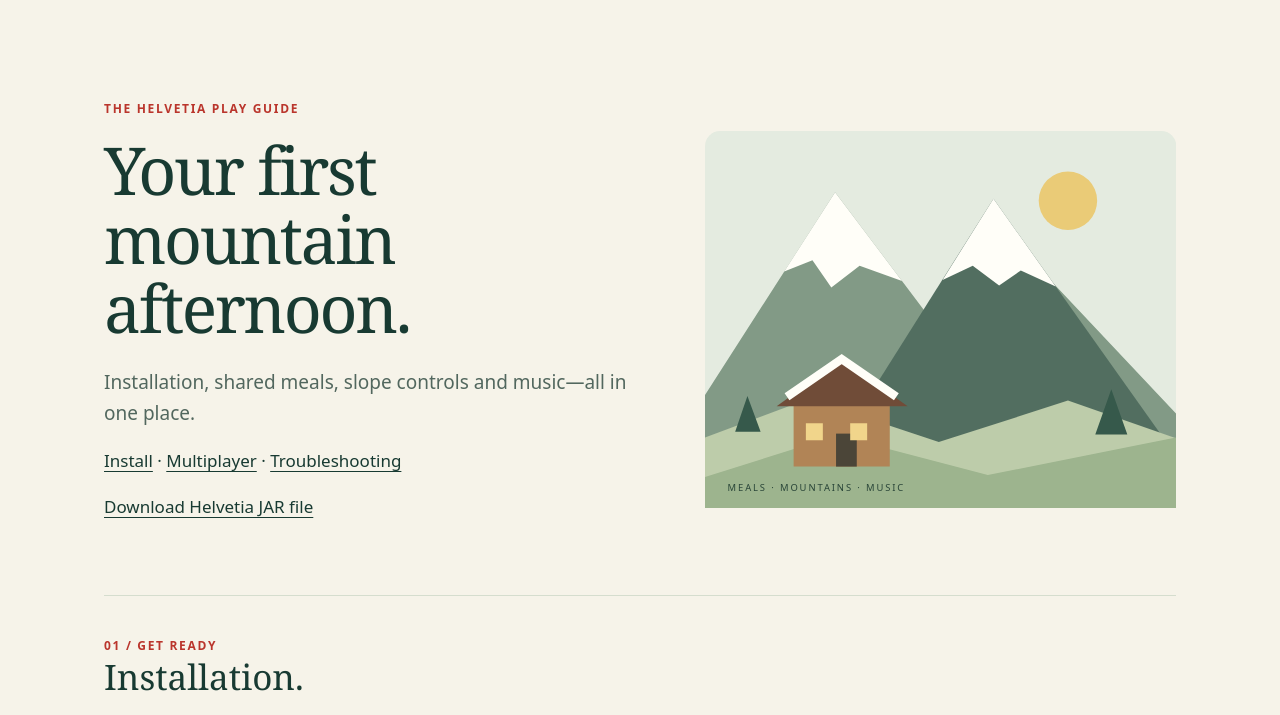
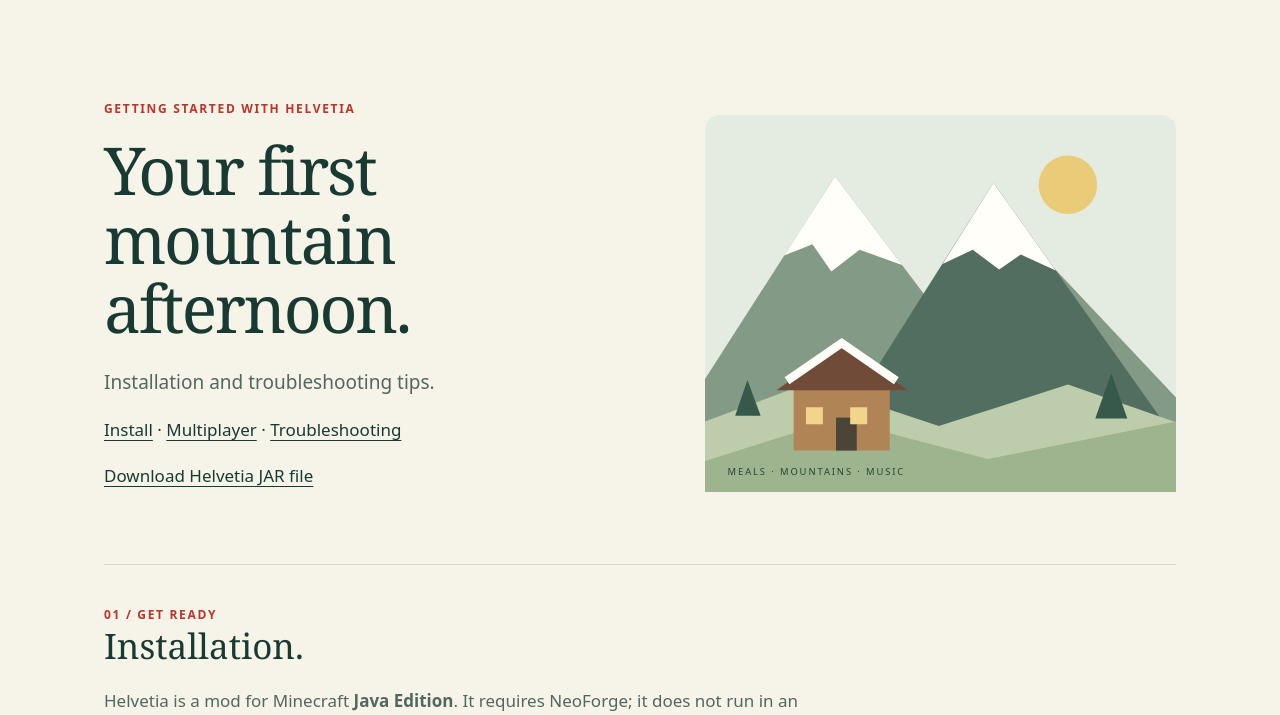
Before and after one commit to shawngiese-ch/helvetia, a plain HTML site: page install.html in a window 1280 px wide. Shown: the part 65-780 px from the top of the page. Drawn offline with Linux system fonts and the light colour scheme.

Commit message:
More updates

```diff
--- a/install.html
+++ b/install.html
@@ -14,15 +14,15 @@
 <body><a class="skip" href="#main">Skip to content</a>
     <header><a class="brand" href="index.html"><img class="brand-icon" src="mountain.svg" alt="">HELVETIA</a>
         <nav aria-label="Main navigation"><a href="index.html#discover">Discover</a><a href="index.html#guide">Field
-                guide</a><a href="install.html">Install</a><a data-issues href="instal.html#report">Submit an issue</a>
+                guide</a><a href="install.html">Install</a><a data-issues href="install.html#report">Submit an issue</a>
         </nav>
     </header>
     <main id="main">
         <section class="hero">
             <div>
-                <div class="eyebrow">The Helvetia play guide</div>
+                <div class="eyebrow">Getting Started with Helvetia</div>
                 <h1>Your first mountain afternoon.</h1>
-                <p class="lead">Installation, shared meals, slope controls and music—all in one place.</p>
+                <p class="lead">Installation and troubleshooting tips.</p>
                 <p><a href="#install">Install</a> · <a href="#friends">Multiplayer</a>
                     · <a href="#help">Troubleshooting</a></p>
                 <p><a download href="downloads/helvetia-neoforge-1.21.1-0.1.0-alpha.34.jar">Download Helvetia
```
